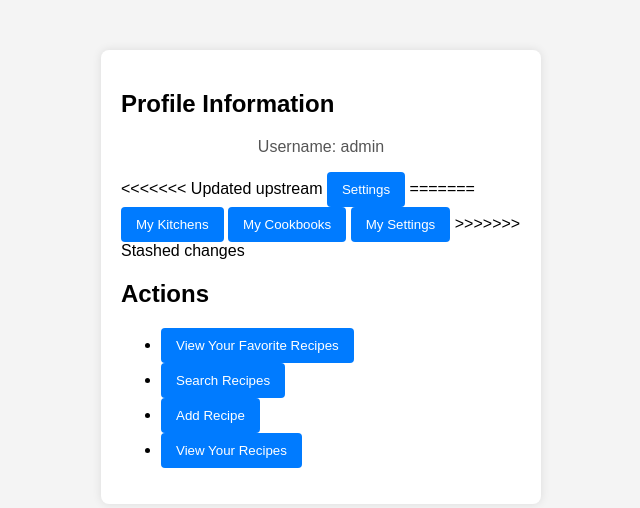
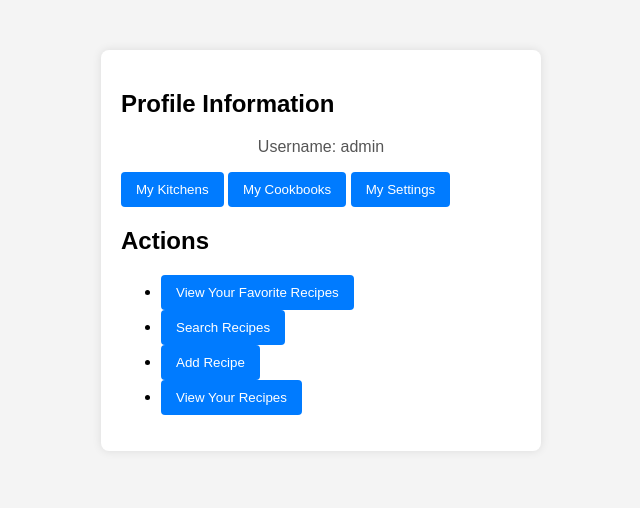
Before and after one commit to npatel126/Recipe-Community-, a PHP site: page /dashboard.php in a window 1280 px wide. Shown: the part 133-641 px from the top of the page, without its empty margins (319-959 px from the left). Run offline with PHP 8.4, Linux system fonts and the light colour scheme; a user stored in the database is signed in.

Commit message:
Correcting dashboard file
It looks like I accidentally left in git stuff last time

```diff
--- a/www/dashboard.php
+++ b/www/dashboard.php
@@ -31,17 +31,9 @@ if (isset($_SESSION["username"]) && $_SESSION["loggedin"] == TRUE) {
             <h2>Profile Information</h2>
             <?php if (isset($_SESSION["username"])) : ?>
                 <p>Username: <?php echo $_SESSION['username']; ?></p>
-<<<<<<< Updated upstream
-                <button onclick="window.location.href = 'user_settings.php';">Settings</button>
-=======
                 <button onclick="window.location.href = 'user_kitchens.php';">My Kitchens</button>
                 <button onclick="window.location.href = 'user_cookbooks.php';">My Cookbooks</button>
                 <button onclick="window.location.href = 'user_settings.php';">My Settings</button>
-                <!--
-                <button onclick="window.location.href = 'change_username.php';">Change Username</button>
-                <button onclick="window.location.href = 'change_password.php';">Change Password</button>
-                -->
->>>>>>> Stashed changes
             <?php endif; ?>
         </section>
         <section>
```
